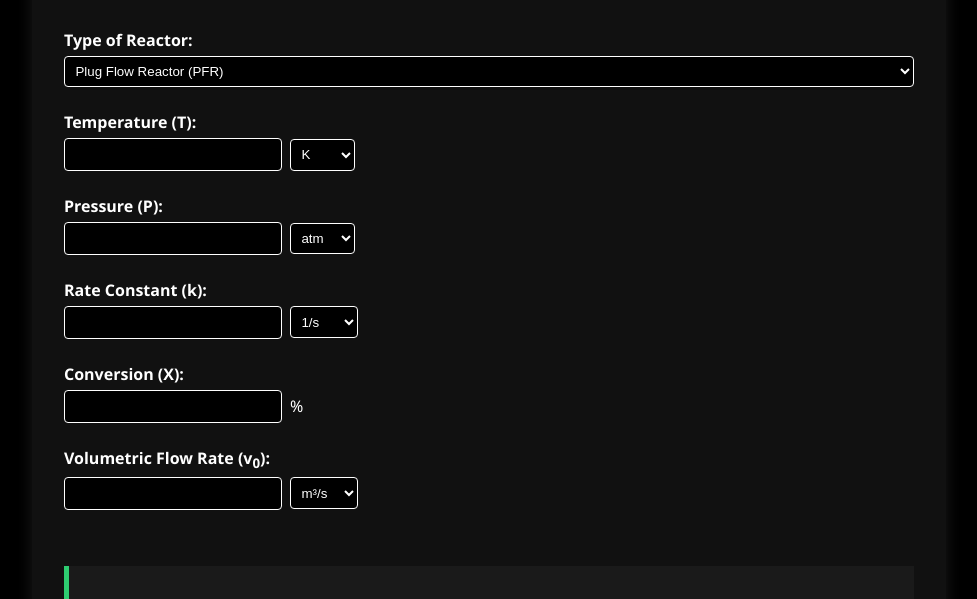
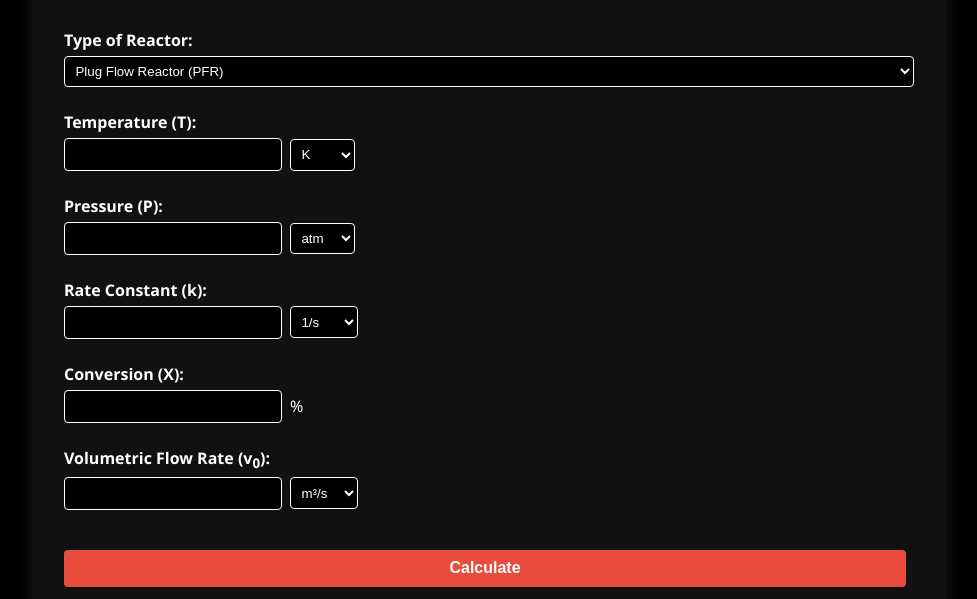
Before and after one commit to kusira623ate/cll122_demo, a plain HTML site: page index.html in a window 1280 px wide. Shown: the part 175-774 px from the top of the page, without its empty margins (151-1128 px from the left). Drawn offline with Linux system fonts and the light colour scheme.

Commit message:
Update index.html

```diff
--- a/index.html
+++ b/index.html
@@ -80,7 +80,7 @@
           </div>
         </div>
 
-<!--         <button type="submit">Calculate</button> -->
+        <button type="submit">Calculate</button>
       </form>
 
       <section id="results" class="hidden">
```
